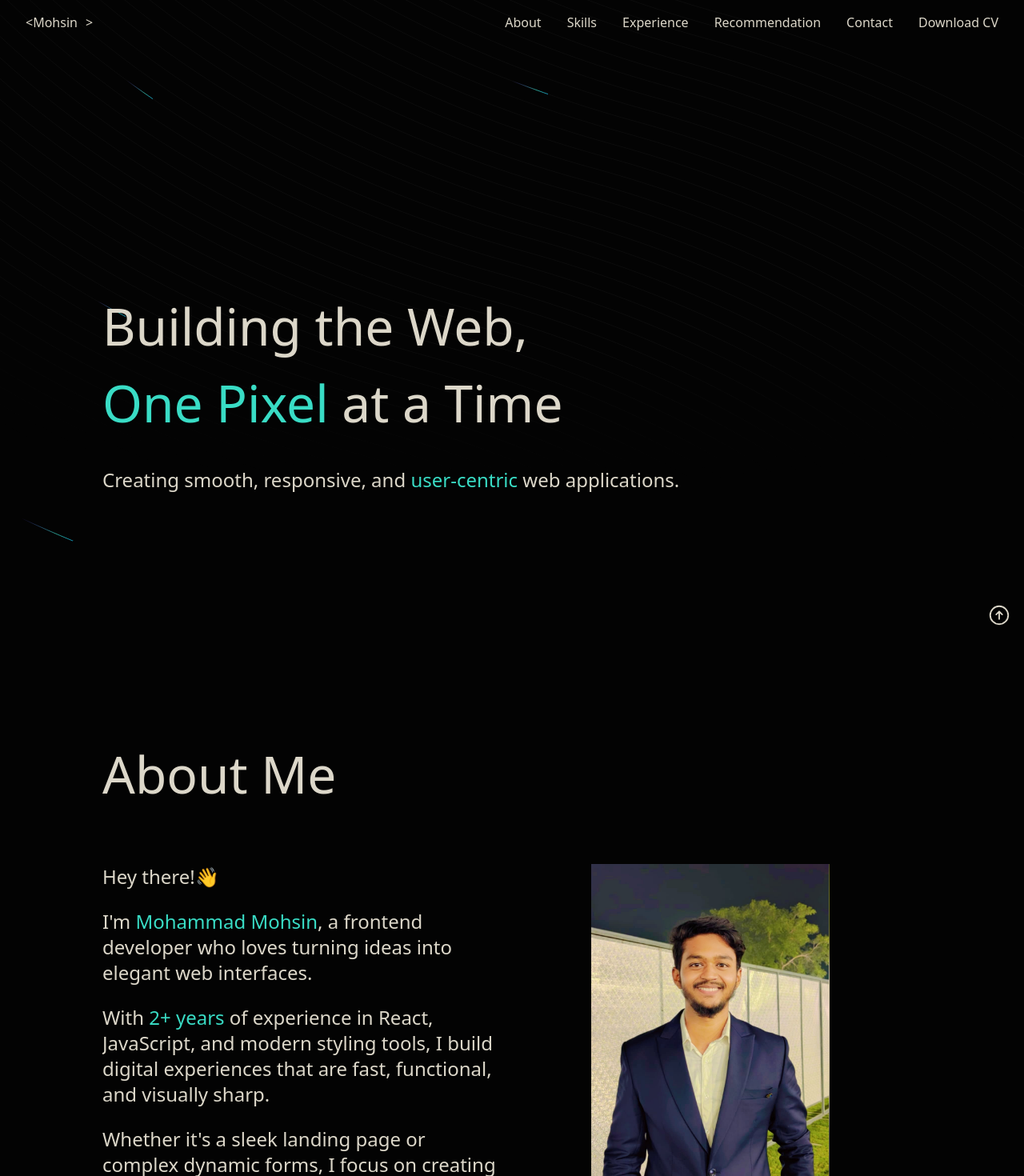
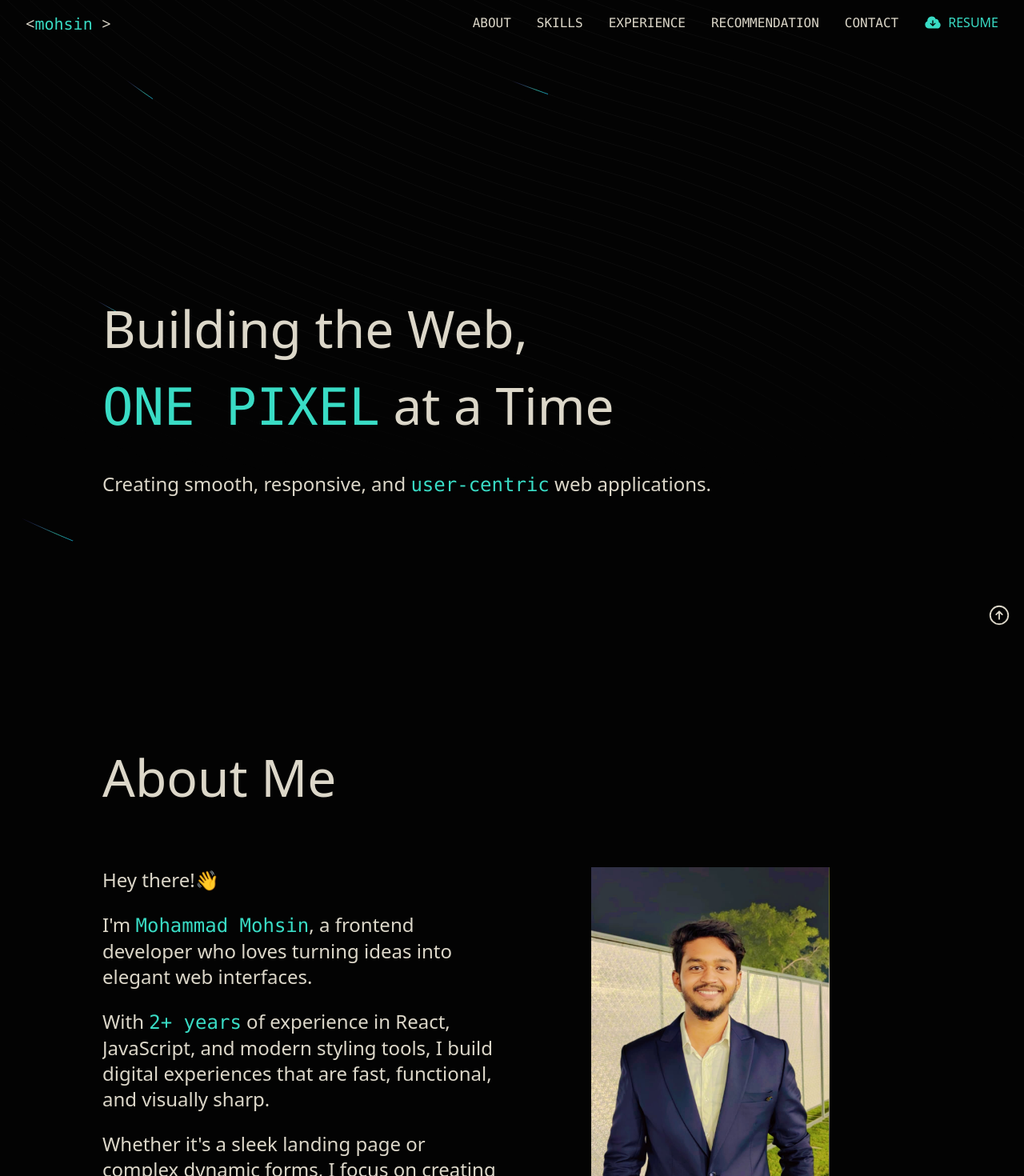
Before and after one commit to Mohsin-25/portfolio_2025, a React (Vite) app: page / in a window 1280 px wide. Shown: the top 1470 px of the page at 80% size. Built offline with nearby package versions, Linux system fonts and the light colour scheme.

Commit message:
added text flip, fixed resume download title

```diff
--- a/src/Components/About/About.jsx
+++ b/src/Components/About/About.jsx
@@ -1,6 +1,7 @@
 import React from "react";
 import RevealAnimation from "../Utils/Animation/RevealAnimation";
 import { motion } from "motion/react";
+import CharacterFlip from "../Utils/Animation/CharacterFlip";
 
 const About = () => {
   return (
@@ -20,15 +21,21 @@ const About = () => {
             </RevealAnimation>
             <RevealAnimation>
               <motion.p>
-                I'm <span className="primary-text">Mohammad Mohsin</span>, a
-                frontend developer who loves turning ideas into elegant web
+                I'm{" "}
+                <span className="primary-text">
+                  <CharacterFlip speed={100}>Mohammad Mohsin</CharacterFlip>
+                </span>
+                , a frontend developer who loves turning ideas into elegant web
                 interfaces.
               </motion.p>
             </RevealAnimation>
             <RevealAnimation direction="left">
               <motion.p>
-                With <span className="primary-text">2+ years</span> of
-                experience in React, JavaScript, and modern styling tools, I
+                With{" "}
+                <span className="primary-text">
+                  <CharacterFlip speed={100}>2+ years</CharacterFlip>
+                </span>{" "}
+                of experience in React, JavaScript, and modern styling tools, I
                 build digital experiences that are fast, functional, and
                 visually sharp.
               </motion.p>
--- a/src/Components/Contact/Contact.jsx
+++ b/src/Components/Contact/Contact.jsx
@@ -65,7 +65,7 @@ const Contact = () => {
   return (
     <section className="page flex flex-col" id="contact">
       <RevealAnimation>
-        <motion.h1>Contact</motion.h1>
+        <motion.h1>Contact Me</motion.h1>
       </RevealAnimation>
       <div className="flex flex-col-reverse lg:flex-row text-center gap-6">
         <div className="flex flex-[45%] flex-col md:flex-row lg:flex-col pr-6 gap-10">
--- a/src/Components/Experience/Timeline.jsx
+++ b/src/Components/Experience/Timeline.jsx
@@ -1,6 +1,7 @@
 import React, { useEffect, useRef, useState } from "react";
 import { useScroll, useTransform, motion } from "motion/react";
 import { yearsOfExperience } from "../Utils/Other/constants";
+import CharacterFlip from "../Utils/Animation/CharacterFlip";
 
 const Timeline = ({ data }) => {
   const ref = useRef(null);
@@ -40,13 +41,17 @@ const Timeline = ({ data }) => {
       <div ref={ref} className="relative max-w-7xl mx-auto pb-20">
         <p className="text-neutral-700 dark:text-neutral-300 text-lg ">
           I've been working in{" "}
-          <span className="primary-text">{data?.[0]?.company}</span> for the
-          past{" "}
           <span className="primary-text">
-            {
-              // `${yearsOfExperience} years`
-              "2 years"
-            }
+            <CharacterFlip speed={50}>{data?.[0]?.company}</CharacterFlip>
+          </span>{" "}
+          for the past{" "}
+          <span className="primary-text">
+            <CharacterFlip speed={100}>
+              {
+                // `${yearsOfExperience} years`
+                "2+ years"
+              }
+            </CharacterFlip>
           </span>
           . Here's a timeline of my journey.
         </p>
@@ -92,7 +97,9 @@ const Timeline = ({ data }) => {
                   </span>
                 </div>
                 <span className="primary-text">
-                  {item.project.split("-")[0]}
+                  <CharacterFlip speed={100}>
+                    {item.project.split("-")[0]}
+                  </CharacterFlip>
                 </span>
                 <span> - </span>
                 <span>{item.project.split("-")[1]}</span>
--- a/src/Components/Info/Info.jsx
+++ b/src/Components/Info/Info.jsx
@@ -1,6 +1,7 @@
 import React from "react";
 import Navbar from "../Navbar/Navbar";
 import RevealAnimation from "../Utils/Animation/RevealAnimation";
+import CharacterFlip from "../Utils/Animation/CharacterFlip";
 
 const Info = () => {
   return (
@@ -15,7 +16,12 @@ const Info = () => {
             </RevealAnimation>
             <RevealAnimation direction="left">
               <h1 className="!mb-0">
-                <span className="primary-text">One Pixel</span> at a Time
+                <span className="primary-text">
+                  <CharacterFlip mode="auto" speed={100}>
+                    ONE PIXEL
+                  </CharacterFlip>
+                </span>{" "}
+                at a Time
               </h1>
             </RevealAnimation>
           </div>
@@ -23,8 +29,10 @@ const Info = () => {
             <RevealAnimation>
               <p>
                 Creating smooth, responsive, and{" "}
-                <span className={`primary-text`}>user-centric</span> web
-                applications.
+                <span className={`primary-text`}>
+                  <CharacterFlip>{"user-centric"}</CharacterFlip>
+                </span>{" "}
+                web applications.
               </p>{" "}
             </RevealAnimation>
           </div>
--- a/src/Components/Navbar/Navbar.jsx
+++ b/src/Components/Navbar/Navbar.jsx
@@ -2,6 +2,8 @@ import React, { useState } from "react";
 import PopRevealAnimation from "../Utils/Animation/PopRevealAnimation";
 import { navbarItems } from "../Utils/Other/constants";
 import { BiMenuAltRight } from "react-icons/bi";
+import CharacterFlip from "../Utils/Animation/CharacterFlip";
+import { HiCloudArrowDown, HiOutlineCloudArrowDown } from "react-icons/hi2";
 
 const Navbar = () => {
   const [openmenu, setOpenMenu] = useState(false);
@@ -21,10 +23,14 @@ const Navbar = () => {
       <div className="flex justify-between p-4 z-10000" id="navbar">
         <div className="flex">
           <PopRevealAnimation delay={0.35}>
-            <div className="animate-asd  px-2 mx-2 cursor-pointer hover:primary-text hover:scale-110 ease-in-out whitespace-nowrap">
+            <div className="px-2 mx-2 text-xl cursor-pointer  hover:scale-110 ease-in-out whitespace-nowrap">
               {/* {"<Mohsin />"} */}
               <span className="lessThan">{"<"}</span>
-              <span className="mr-1">{"Mohsin"}</span>
+              <span className="mr-1 primary-text">
+                <CharacterFlip mode="auto" speed={100}>
+                  {"mohsin"}
+                </CharacterFlip>
+              </span>
               <span className="slash">{"/"}</span>
               <span className="moreThan">{">"}</span>
             </div>
@@ -66,8 +72,8 @@ const Navbar = () => {
                 // delay={0.35 + 0.1 + index / 5}
               >
                 <li
-                  className=" px-4 cursor-pointer hover:scale-110 ease-in-out
-                group-hover:opacity-60 hover:opacity-100 hover:primary-text
+                  className="px-4 cursor-pointer hover:scale-110 ease-in-out
+                group-hover:opacity-60 hover:opacity-100 hover-primary-text
                 "
                   // peer opacity-50 hover:opacity-100
                   // border-b-2 border-transparent hover:border-blue-400
@@ -75,18 +81,20 @@ const Navbar = () => {
                     scrollToSection(item);
                   }}
                 >
-                  {item}
+                  <CharacterFlip cursor="pointer">
+                    {item?.toUpperCase()}
+                  </CharacterFlip>
                 </li>
               </PopRevealAnimation>
             );
           })}
           <PopRevealAnimation delay={0.35 + (navbarItems?.length + 2) / 10}>
-            <a href="./resume.pdf" download="Mohsin_Resume">
+            <a href="./mohsin_resume.pdf" download="Mohsin_Resume">
               <li
                 className="px-4 cursor-pointer hover:scale-110 ease-in-out
-      group-hover:opacity-60 hover:opacity-100 hover:primary-text"
+      group-hover:opacity-60 hover:opacity-100 primary-text hover:text-[#dcd7c9] flex items-center gap-2"
               >
-                Download CV
+                <HiCloudArrowDown size={22} /> <span>RESUME</span>
               </li>
             </a>
           </PopRevealAnimation>
--- a/src/Components/Recommendation/Recommendation.jsx
+++ b/src/Components/Recommendation/Recommendation.jsx
@@ -1,6 +1,7 @@
 import React from "react";
 import { motion } from "motion/react";
 import RevealAnimation from "../Utils/Animation/RevealAnimation";
+import CharacterFlip from "../Utils/Animation/CharacterFlip";
 
 const Recommendation = () => {
   return (
@@ -37,7 +38,7 @@ const Recommendation = () => {
             <motion.div className="flex justify-center">
               <RevealAnimation direction="left">
                 <motion.h3 className="text-lg font-semibold primary-text mt-4">
-                  Abhishek Shimpi
+                  <CharacterFlip speed={100}>Abhishek Shimpi</CharacterFlip>
                 </motion.h3>
                 <motion.p className="text-sm text-gray-500">
                   Lead Frontend Engineer @ Fyntune Solutions
--- /dev/null
+++ b/src/Components/Utils/Animation/CharacterFlip.jsx
@@ -0,0 +1,77 @@
+import React, { useEffect, useRef, useState } from "react";
+import { isSpecificCharacterUpperCase } from "../Other/helperFunctions";
+
+const CharacterFlip = ({
+  children,
+  mode = "hover", // "hover" or "auto"
+  delay = 3000, // used only in auto mode
+  speed = 75, // flip animation speed
+  cursor = "default",
+}) => {
+  const letters = "ABCDEFGHIJKLMNOPQRSTUVWXYZ";
+
+  const characters = isSpecificCharacterUpperCase(children, 1)
+    ? letters
+    : letters.toLowerCase();
+
+  const [text, setText] = useState(children);
+  const intervalRef = useRef(null);
+  const animationRef = useRef(null);
+
+  const runFlip = () => {
+    let iterations = 0;
+
+    clearInterval(animationRef.current);
+
+    animationRef.current = setInterval(() => {
+      setText(() =>
+        children
+          .split("")
+          .map((char, index) => {
+            if (char === " ") return " ";
+            if (char === "-") return "-";
+            if (char === ".") return ".";
+            if (index < iterations) return children[index];
+            return characters[Math.floor(Math.random() * characters.length)];
+          })
+          .join("")
+      );
+
+      iterations++;
+      if (iterations > children.length) {
+        clearInterval(animationRef.current);
+      }
+    }, speed);
+  };
+
+  // AUTO MODE
+  useEffect(() => {
+    if (mode === "auto") {
+      runFlip();
+      intervalRef.current = setInterval(runFlip, delay);
+    }
+
+    return () => {
+      clearInterval(intervalRef.current);
+      clearInterval(animationRef.current);
+    };
+  }, [mode, delay, speed, children]);
+
+  // HOVER MODE HANDLER
+  const handleMouseEnter = () => {
+    if (mode === "hover") {
+      runFlip();
+    }
+  };
+
+  return (
+    <span
+      className={`inline-block font-mono cursor-${cursor}`}
+      onMouseEnter={handleMouseEnter}
+    >
+      {text}
+    </span>
+  );
+};
+
+export default CharacterFlip;
--- a/src/Components/Utils/BackToTop/BackToTop.jsx
+++ b/src/Components/Utils/BackToTop/BackToTop.jsx
@@ -19,7 +19,7 @@ const BackToTop = () => {
       <HiOutlineArrowUpCircle
         size={30}
         onClick={scrollToSection}
-        className="fixed bottom-4 right-4 cursor-pointer hover:scale-120 hover:primary-text"
+        className="fixed bottom-4 right-4 cursor-pointer hover:scale-110 hover-primary-text"
       />
     </div>
   );
--- /dev/null
+++ b/src/Components/Utils/Other/helperFunctions.js
@@ -0,0 +1,7 @@
+export const isSpecificCharacterUpperCase = (str, index) => {
+  return (
+    str.length > index &&
+    str[index] === str[index].toUpperCase() &&
+    /[A-Z]/.test(str[index])
+  );
+};
--- a/src/index.css
+++ b/src/index.css
@@ -10,6 +10,10 @@ body {
 }
 
 .primary-text {
+  color: #39dcc5;
+}
+
+.hover-primary-text:hover {
   color: #39dcc5;
 }
 
```
Also changed, not shown: 1 other file (tests, documents, lock files or other folders).
